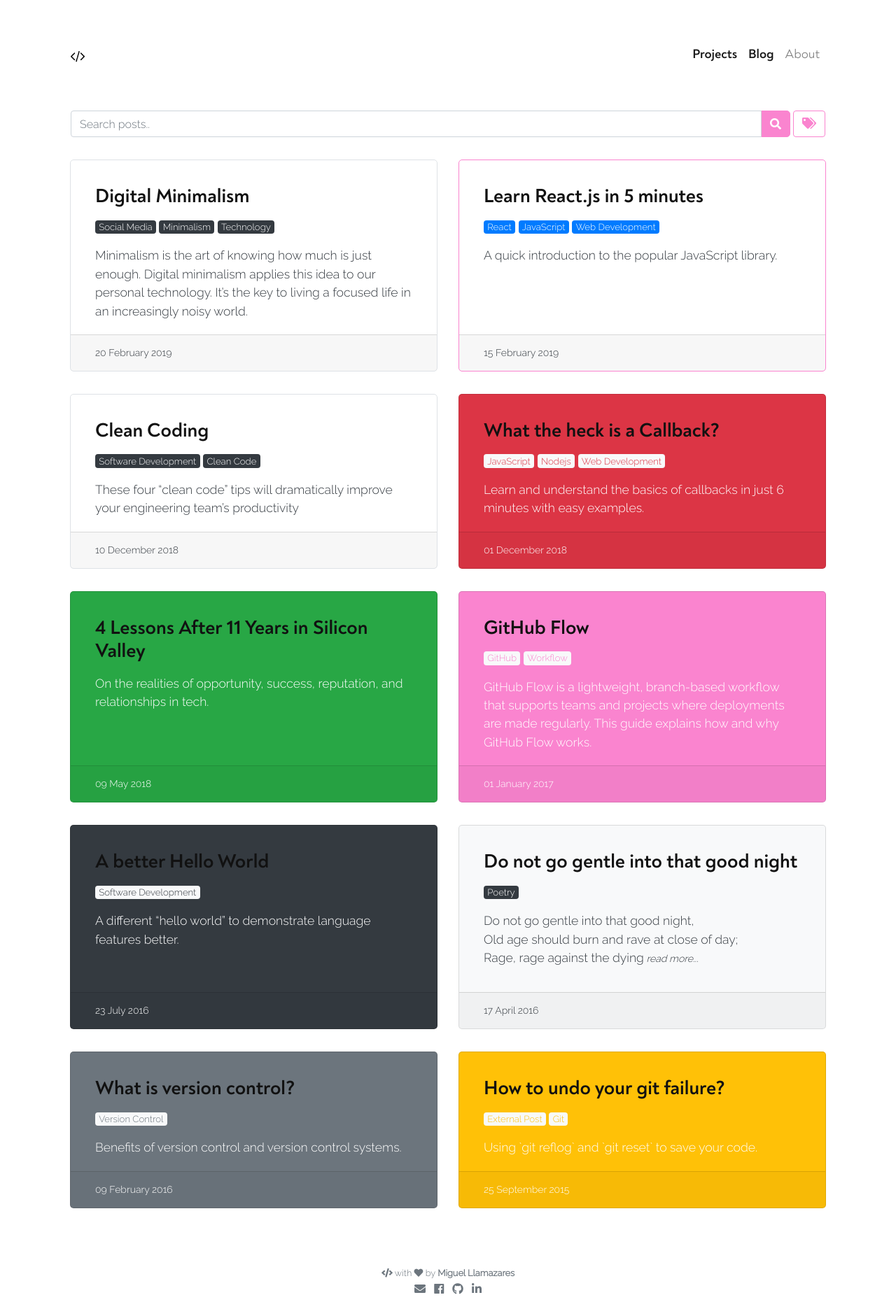
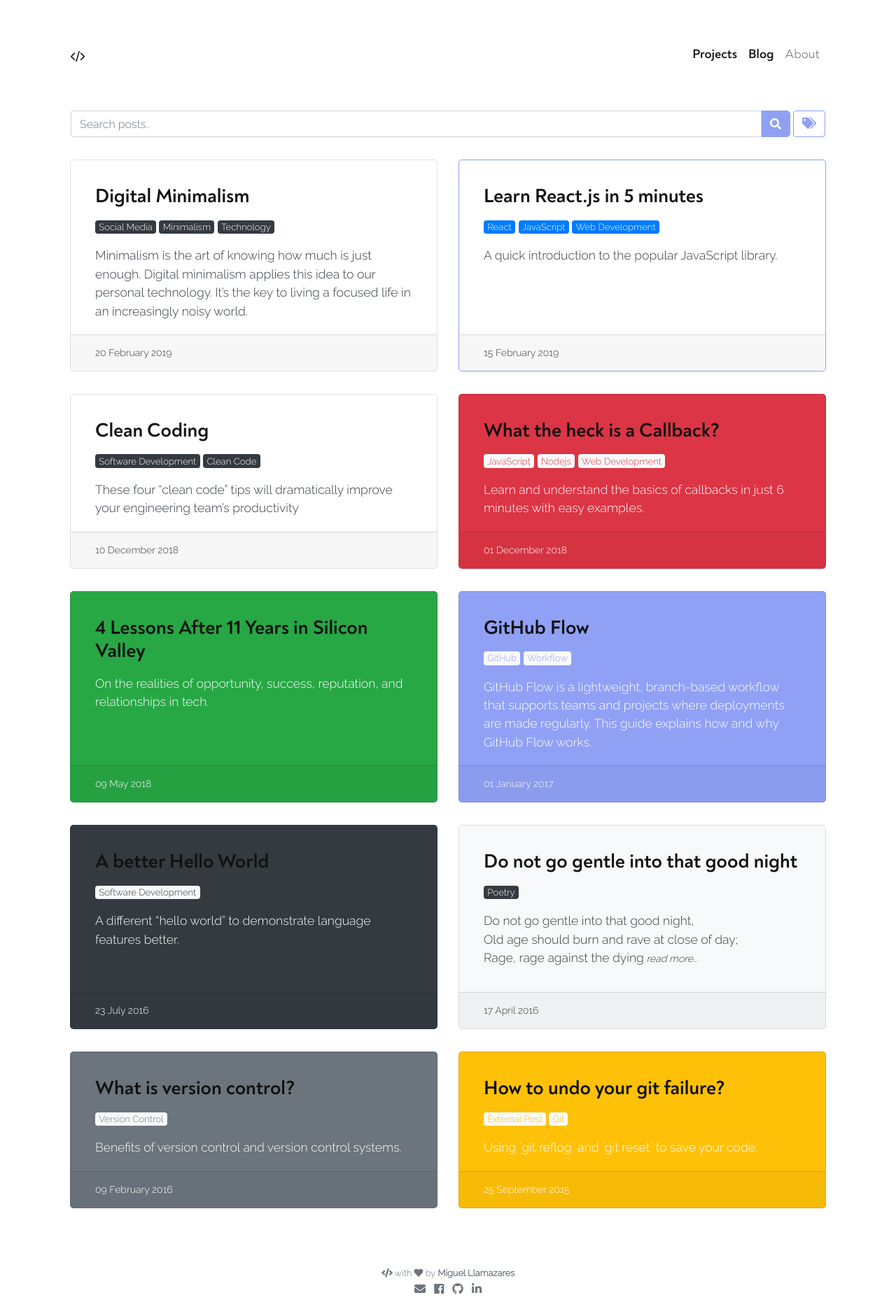
Before and after one commit to mllamazares/mllamazares.github.io, a Jekyll site: the page built from pages/blog.html, in a window 1280 px wide. Shown: the whole page at 70% size. Built offline with Jekyll 4.4.1, drawn with Linux system fonts in a browser that asks for light colours; nearby versions of some CDN libraries; comment, search, counter and statistics services are not loaded.

Commit message:
Update _variables.scss

```diff
--- a/_sass/_variables.scss
+++ b/_sass/_variables.scss
@@ -1,6 +1,6 @@
 $primary:   #8fd3f4;
 $secondary: #84fab0;
-$terciary:  #FA84CF;
+$terciary:  #90A1F5;
 $success:   #28a745;
 $info:      #17a2b8;
 $warning:   #ffc107;
```
